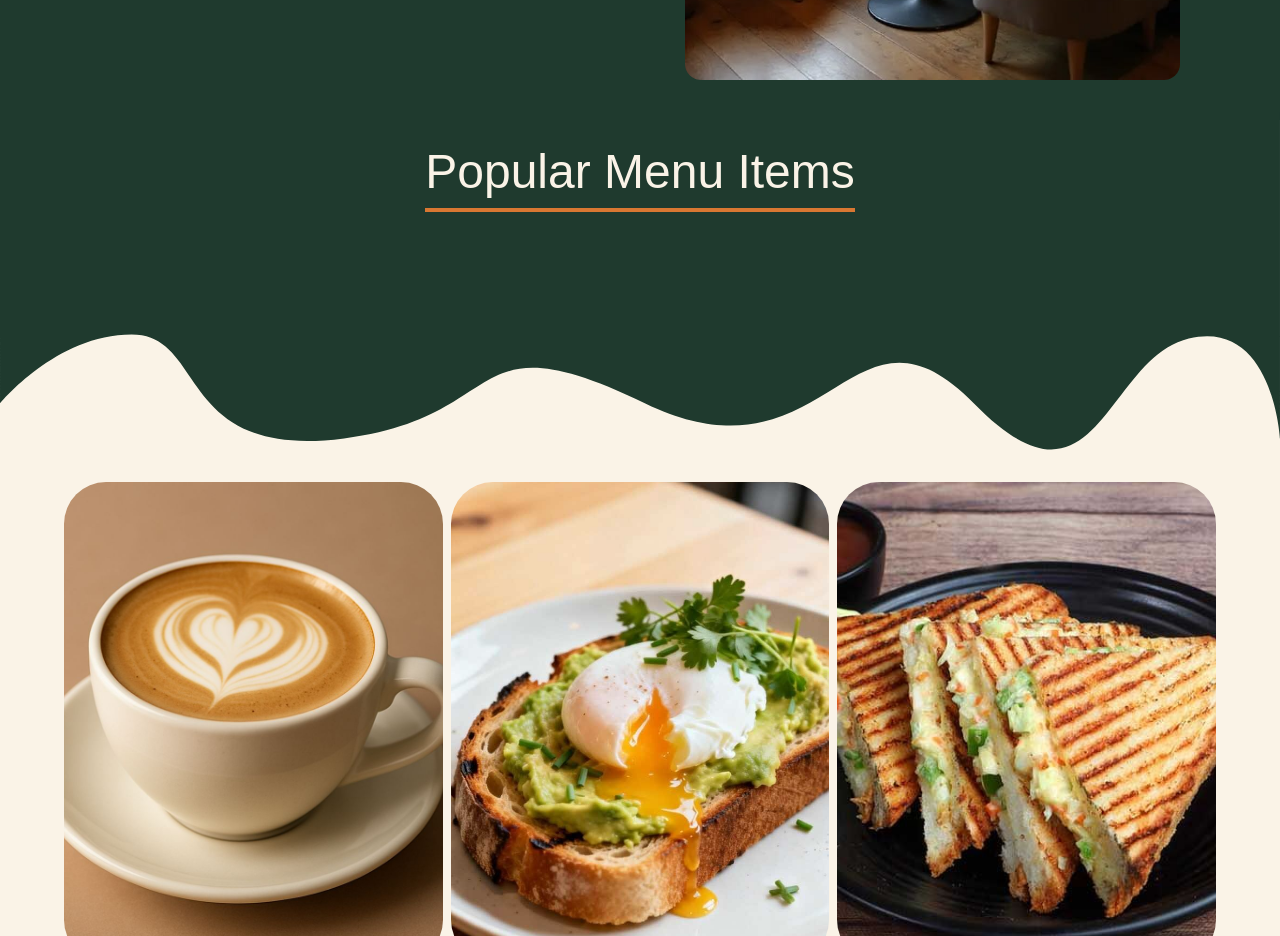
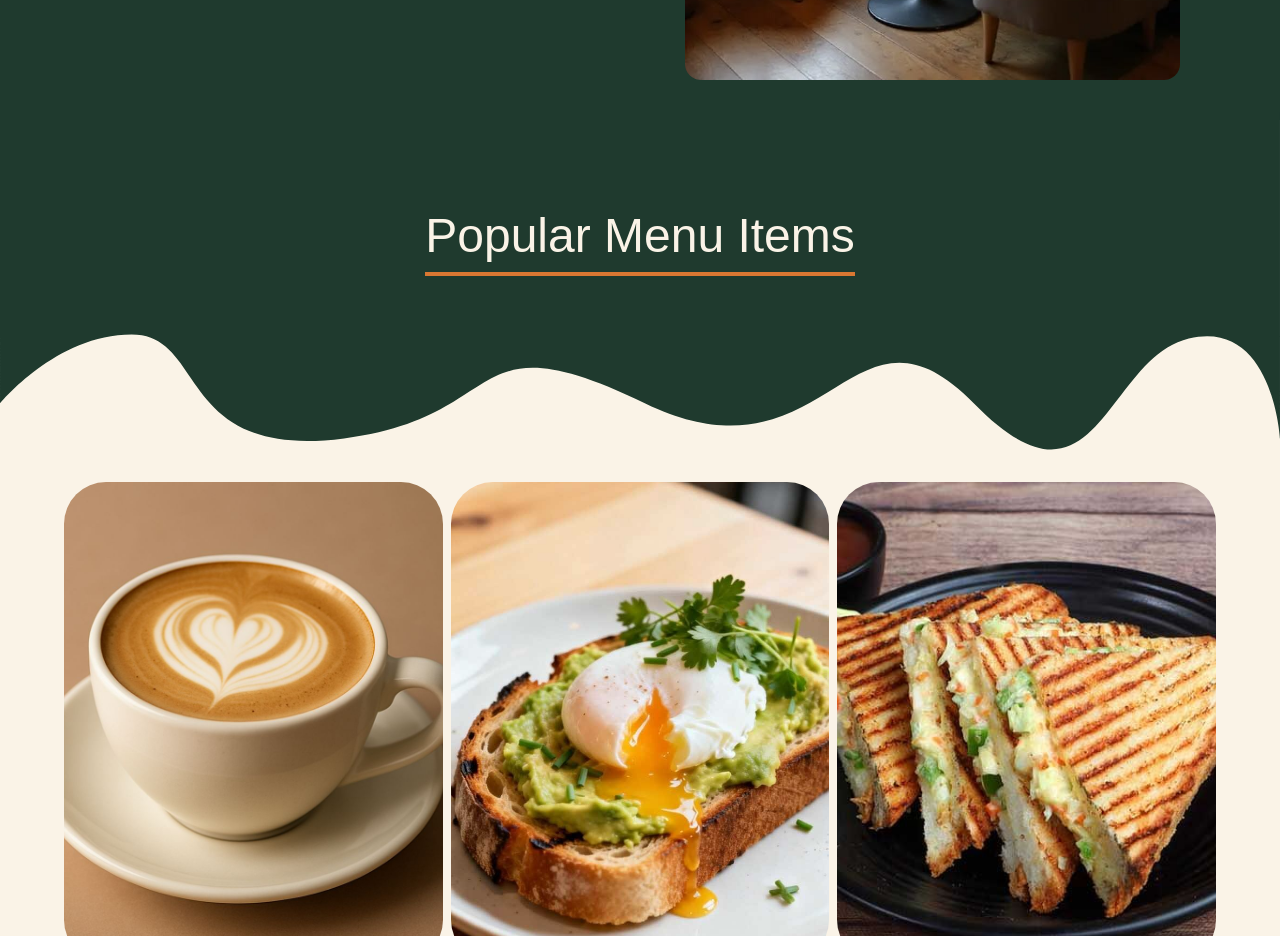
Before and after one commit to unknowdeepanshu/cafe-and-restaurant, a React (Vite) app in the folder Brew District Cafe/: page / in a window 1280 px wide. Shown: the part 1700-2636 px from the top of the page. Built offline with nearby package versions, Linux system fonts and the light colour scheme; a web font is replaced by a local one.

Commit message:
feat:this is fix hieght top

```diff
--- a/Brew District Cafe/src/components/PopularSection/PopularSection.tsx
+++ b/Brew District Cafe/src/components/PopularSection/PopularSection.tsx
@@ -47,7 +47,7 @@ function PopularSection() {
           <img src={drop} alt="drop" className="-m-2 w-full" />
 
           {/* Content */}
-          <div className="absolute mt-4 flex flex-col items-center justify-center">
+          <div className="absolute mt-4 flex flex-col items-center justify-center lg:mt-20">
             <div className="inline-block">
               <h1 className="text-CreamBackgournd text-[1.563rem] sm:text-[2rem] md:text-[3rem]">
                 Popular Menu Items
```
